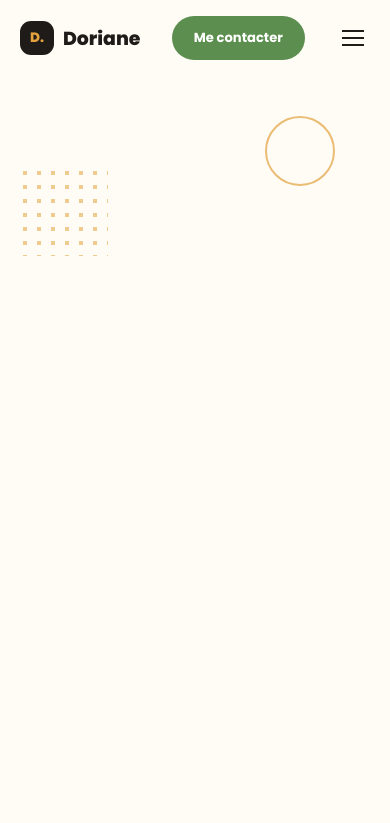
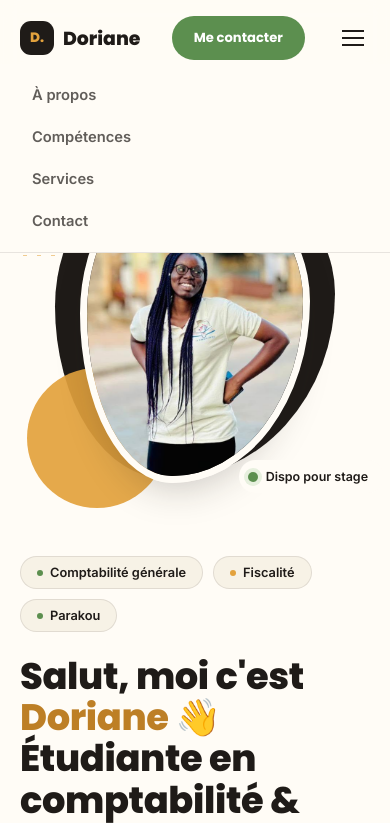
Before and after one commit to Houecande/Doriane-s_Portfolio, a plain HTML site: page index.html in a window 390 px wide. Both pictures are taken after a click on the button "Menu". Shown: the top 823 px of the page. Drawn offline with Linux system fonts and the light colour scheme.

Commit message:
Début de la mise en place du code js dans le code html brut

```diff
--- a/index.html
+++ b/index.html
@@ -237,6 +237,30 @@
 
 <button class="back-top" id="backTop" aria-label="Remonter en haut">↑</button>
 
+<script>
+  const burger = document.getElementById('burgerBtn');
+  const navLinks = document.querySelector('.nav-links');
+  burger.addEventListener('click', () => {
+    const open = navLinks.style.display === 'flex';
+    navLinks.style.display = open ? 'none' : 'flex';
+    navLinks.style.flexDirection = 'column';
+    navLinks.style.position = 'absolute';
+    navLinks.style.top = '64px';
+    navLinks.style.left = '0';
+    navLinks.style.right = '0';
+    navLinks.style.background = 'var(--cream)';
+    navLinks.style.padding = '18px 32px';
+    navLinks.style.borderBottom = '1px solid var(--line)';
+    navLinks.style.gap = '16px';
+  });
+
+  const revealEls = document.querySelectorAll('.reveal');
+  const io = new IntersectionObserver((entries) => {
+    entries.forEach(e => { if (e.isIntersecting) e.target.classList.add('in'); });
+  }, { threshold: 0.15 });
+  revealEls.forEach(el => io.observe(el));
+
+</script>
 
 </body>
 </html>
```
